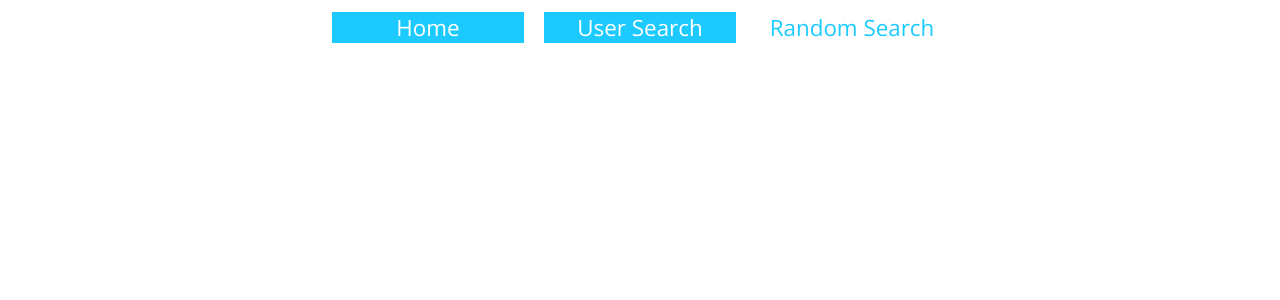
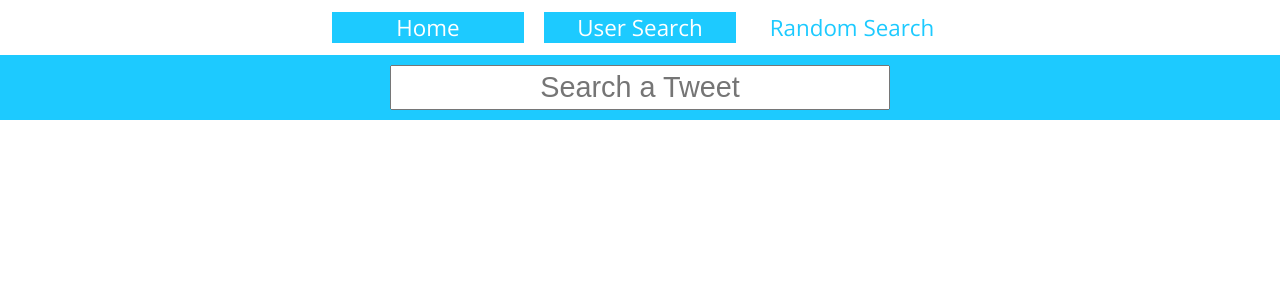
Before and after one commit to islandtechie/twitter-showcase, a React (Create React App) app in the folder client/: page /user-search in a window 1280 px wide. Shown: the top 300 px of the page. Built offline with nearby package versions, Linux system fonts and the light colour scheme.

Commit message:
user-search component created
top bar completed with styling

```diff
--- a/client/src/App.css
+++ b/client/src/App.css
@@ -130,3 +130,22 @@ p > em {
 
 
 /*******============HOME==============****/
+/*******============USER-SEARCH==============****/
+.top-bar {
+  background-color: #1dcaff;
+  display: flex;
+  justify-content: center;
+  align-items: center;
+  padding: 10px;
+  height: 65px;
+}
+
+.top-bar > form > input {
+  width: 500px;
+  height: 45px;
+  padding: 10px;
+  text-align: center;
+  font-size: 1.8rem;
+}
+
+/*******============USER-SEARCH==============****/
--- a/client/src/App.js
+++ b/client/src/App.js
@@ -2,6 +2,7 @@ import React, { Component, Fragment } from 'react';
 import { BrowserRouter as Router, Route, NavLink } from 'react-router-dom'
 import './App.css';
 import Home from './pages/Home';
+import UserSearch from './pages/UserSearch';
 
 class App extends Component {
     state = {
@@ -13,12 +14,13 @@ class App extends Component {
             <Fragment>
                 <Router>
                     <nav>
-                        <NavLink to='/'>Home</NavLink>
-                        <NavLink to='/user-search'>User Search</NavLink>
-                        <NavLink to='/random-search'>Random Search</NavLink>
+                        <NavLink activeClassName="active" to='/'>Home</NavLink>
+                        <NavLink activeClassName="active" to='/user-search'>User Search</NavLink>
+                        <NavLink activeClassName="active" to='/random-search'>Random Search</NavLink>
                     </nav>
                     <div className="content">
                         <Route path="/" exact component={Home} />
+                        <Route path="/user-search" exact component={UserSearch} />
                     </div>
                 </Router>
             </Fragment>
--- /dev/null
+++ b/client/src/pages/UserSearch.js
@@ -0,0 +1,40 @@
+import React, { Component, Fragment } from 'react'
+
+class UserSearch extends Component {
+
+    state = {
+        searchText: ''
+    }
+
+    onChange = e => {
+        this.setState({ searchText: e.target.value});
+    };
+
+    onClick = () => {
+        console.log('goo');
+    };
+
+    componentDidMount() {
+        document.body.style.backgroundColor = "#fff";
+    }
+
+    render() {
+        return (
+            <Fragment>
+                <div className="top-bar">
+                    <form onSubmit={this.onSubmit}>
+                        <input
+                            type="text"
+                            placeholder="Search a Tweet"
+                            name="user-search"
+                            onChange={this.onChange}
+                            value={this.state.searchText}
+                        />
+                        <input type="submit" name="" id="" hidden/>
+                    </form>
+                </div>
+            </Fragment>
+        )
+    }
+}
+export default UserSearch;
```
